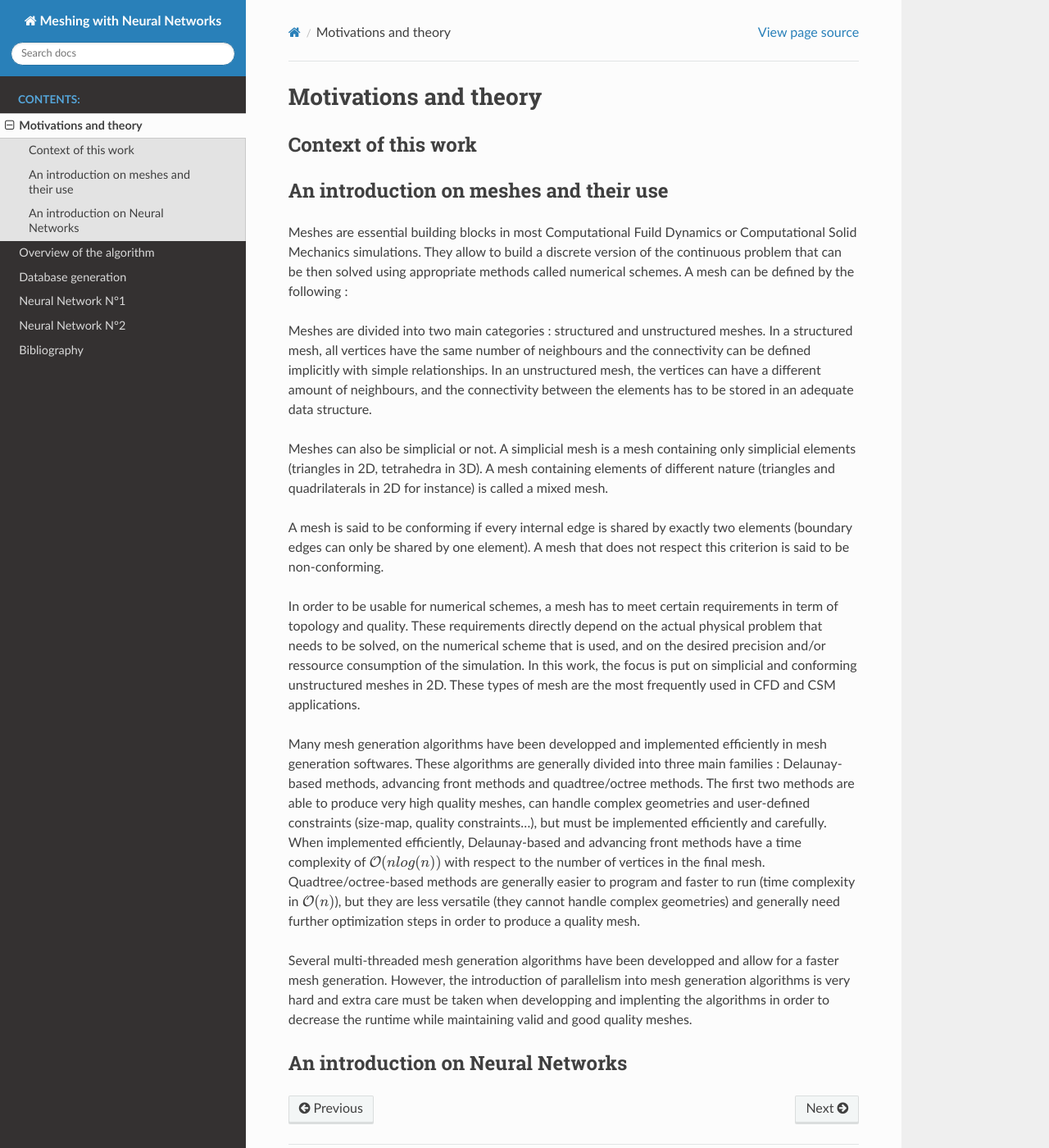
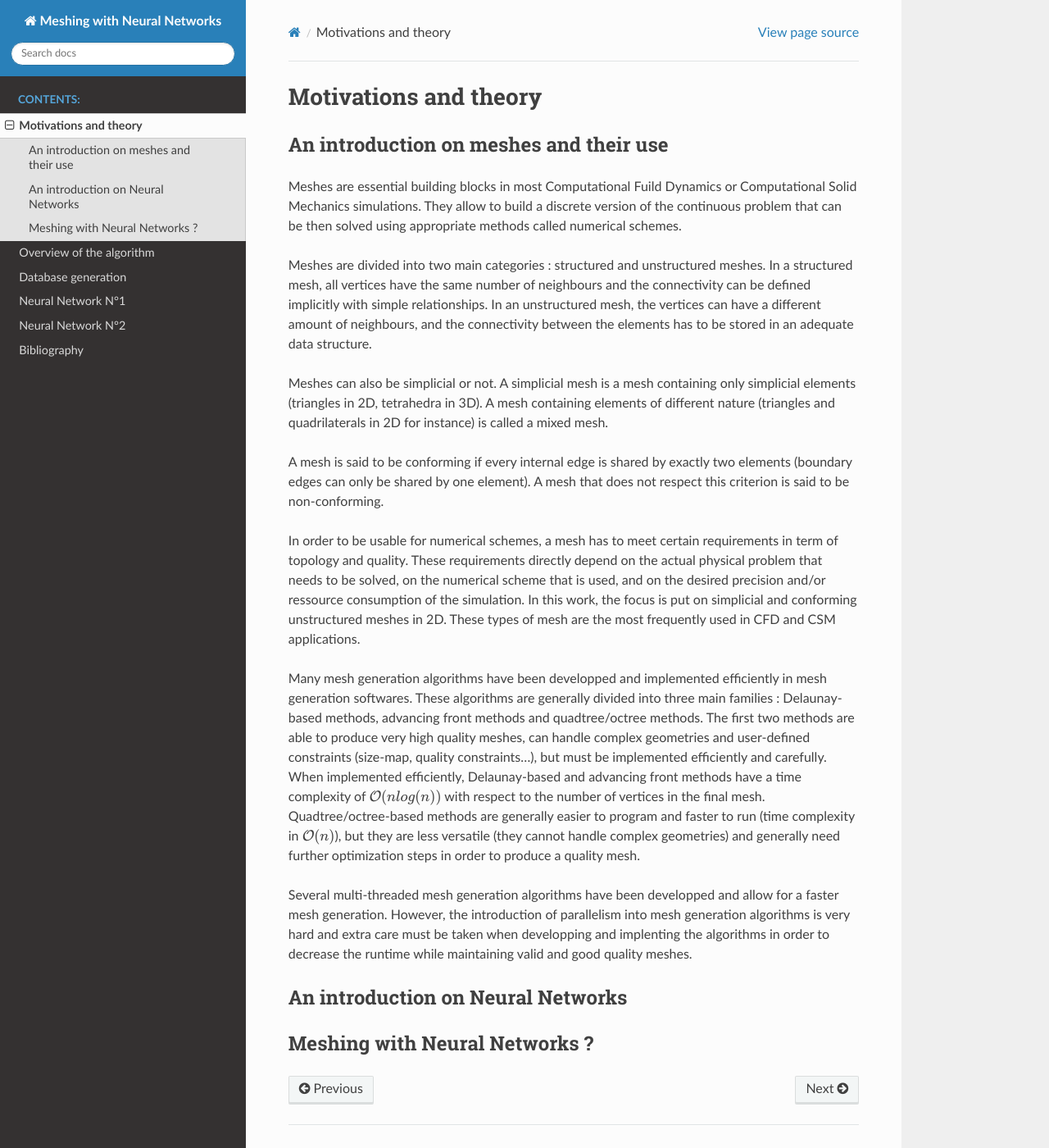
Before and after one commit to mtruel/projet_NN, a Sphinx documentation site: the page built from doc/source/motivations.rst, in a window 1280 px wide and 1400 px high. Shown: the whole window at 82% size. Built offline with Sphinx 7.4.7 and the Read the Docs theme 2.0.0, drawn with Linux system fonts in a browser that asks for light colours.

Commit message:
[DOC] Small changes

```diff
--- a/doc/source/motivations.rst
+++ b/doc/source/motivations.rst
@@ -1,14 +1,10 @@
 Motivations and theory
 ======================
-
-Context of this work
---------------------
-
 
 An introduction on meshes and their use
 ---------------------------------------
 
-Meshes are essential building blocks in most Computational Fuild Dynamics or Computational Solid Mechanics simulations. They allow to build a discrete version of the continuous problem that can be then solved using appropriate methods called numerical schemes. A mesh can be defined by the following :
+Meshes are essential building blocks in most Computational Fuild Dynamics or Computational Solid Mechanics simulations. They allow to build a discrete version of the continuous problem that can be then solved using appropriate methods called numerical schemes.
 
 
 Meshes are divided into two main categories : structured and unstructured meshes. In a structured mesh, all vertices have the same number of neighbours and the connectivity can be defined implicitly with simple relationships. In an unstructured mesh, the vertices can have a different amount of neighbours, and the connectivity between the elements has to be stored in an adequate data structure.
@@ -23,5 +19,12 @@ Many mesh generation algorithms have been developped and implemented efficiently
 
 Several multi-threaded mesh generation algorithms have been developped and allow for a faster mesh generation. However, the introduction of parallelism into mesh generation algorithms is very hard and extra care must be taken when developping and implenting the algorithms in order to decrease the runtime while maintaining valid and good quality meshes.
 
+
 An introduction on Neural Networks
 ----------------------------------
+
+
+
+
+Meshing with Neural Networks ?
+------------------------------
```
